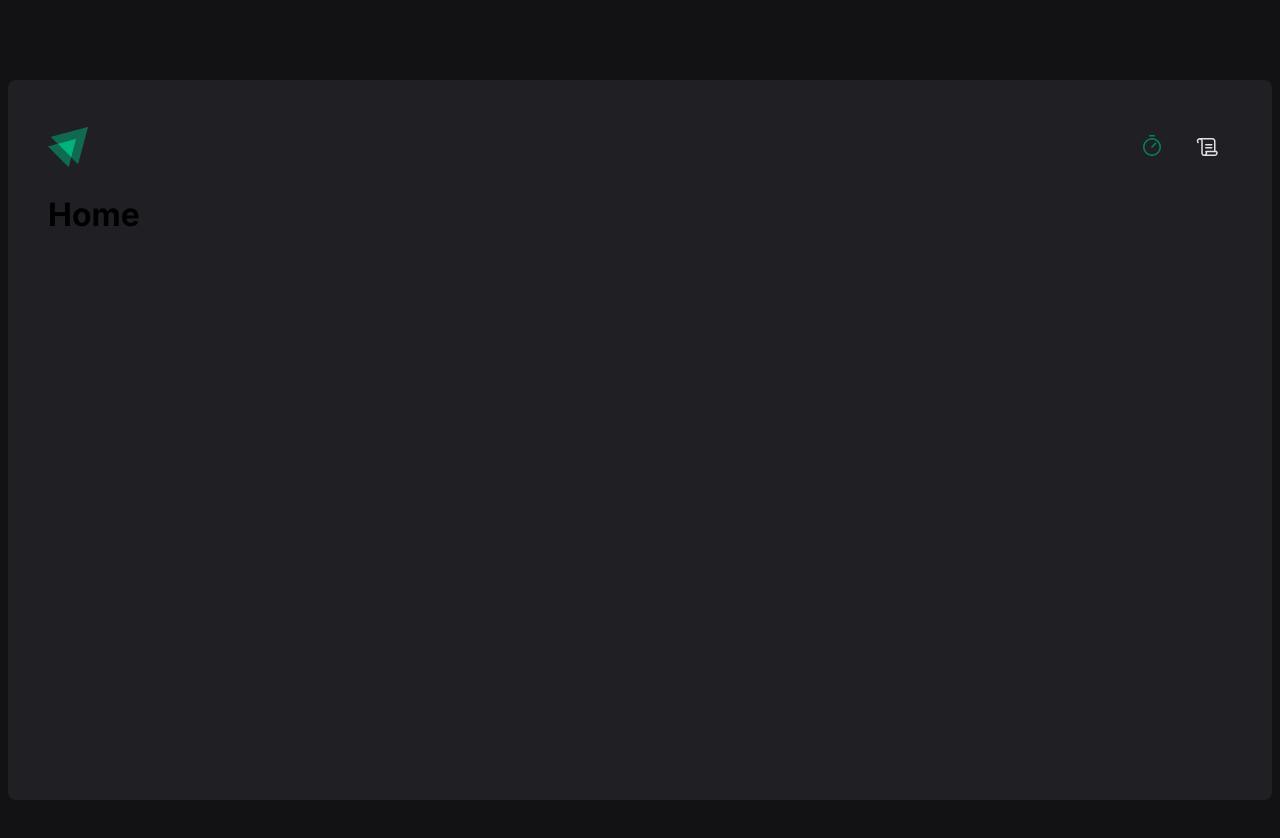
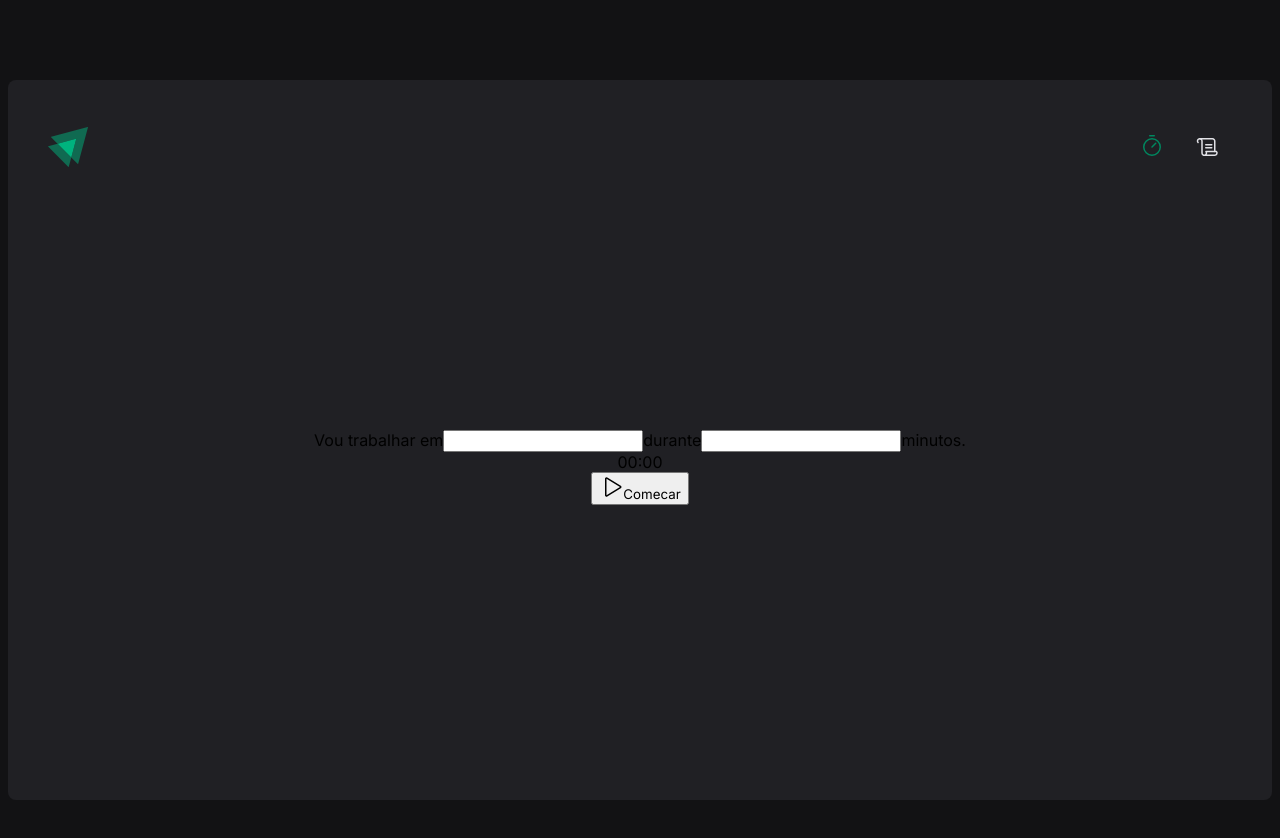
Before and after one commit to Kadsz/Timer, a React (Vite) app: page / in a window 1280 px wide. Shown: the top 838 px of the page. Built offline with nearby package versions, Linux system fonts and the light colour scheme.

Commit message:
WIP: Criacao da home

```diff
--- a/index.html
+++ b/index.html
@@ -8,7 +8,7 @@
 
   <link rel="icon" type="image/svg+xml" href="/vite.svg" />
   <meta name="viewport" content="width=device-width, initial-scale=1.0" />
-  <title>Ignite Timer</title>
+  <title>Timer</title>
 
   <link href="https://fonts.googleapis.com/css2?family=Inter:wght@400;500;600;700;800&display=swap" rel="stylesheet" />
 </head>
--- a/src/Router.tsx
+++ b/src/Router.tsx
@@ -1,7 +1,7 @@
 import { Routes, Route } from 'react-router-dom'
-import { Home } from './pages/Home'
 import { History } from './pages/History'
 import { DefaultLayout } from './layouts/DefaultLayout'
+import { Home } from './pages/Home'
 
 export function Router() {
   return (
--- a/src/pages/Home.tsx
+++ /dev/null
@@ -1,3 +0,0 @@
-export function Home() {
-  return <h1>Home</h1>
-}
--- /dev/null
+++ b/src/pages/Home/index.tsx
@@ -0,0 +1,33 @@
+import { Play } from "phosphor-react";
+import { CountdownContainer, FormContainer, HomeContainer } from "./styles";
+
+export function Home() {
+  return (
+    <HomeContainer>
+      <form action="">
+        <FormContainer>
+          <label htmlFor="task">Vou trabalhar em</label>
+          <input id="task" />
+
+          <label htmlFor="minutesAmount">durante</label>
+          <input type="number" id="minutesAmount" />
+
+          <span>minutos.</span>
+        </FormContainer>
+
+        <CountdownContainer>
+          <span>0</span>
+          <span>0</span>
+          <span>:</span>
+          <span>0</span>
+          <span>0</span>
+        </CountdownContainer>
+
+        <button type="submit">
+          <Play size={24} />
+          Comecar
+        </button>
+      </form>
+    </HomeContainer>
+  )
+}
--- /dev/null
+++ b/src/pages/Home/styles.ts
@@ -0,0 +1,19 @@
+import styled from "styled-components";
+
+export const HomeContainer = styled.main`
+  flex: 1;
+  display: flex;
+  flex-direction: column;
+  align-items: center;
+  justify-content: center;
+
+  form {
+    display: flex;
+    flex-direction: column;
+    align-items: center;
+  }
+`;
+
+export const FormContainer = styled.div``;
+
+export const CountdownContainer = styled.div``;
```
